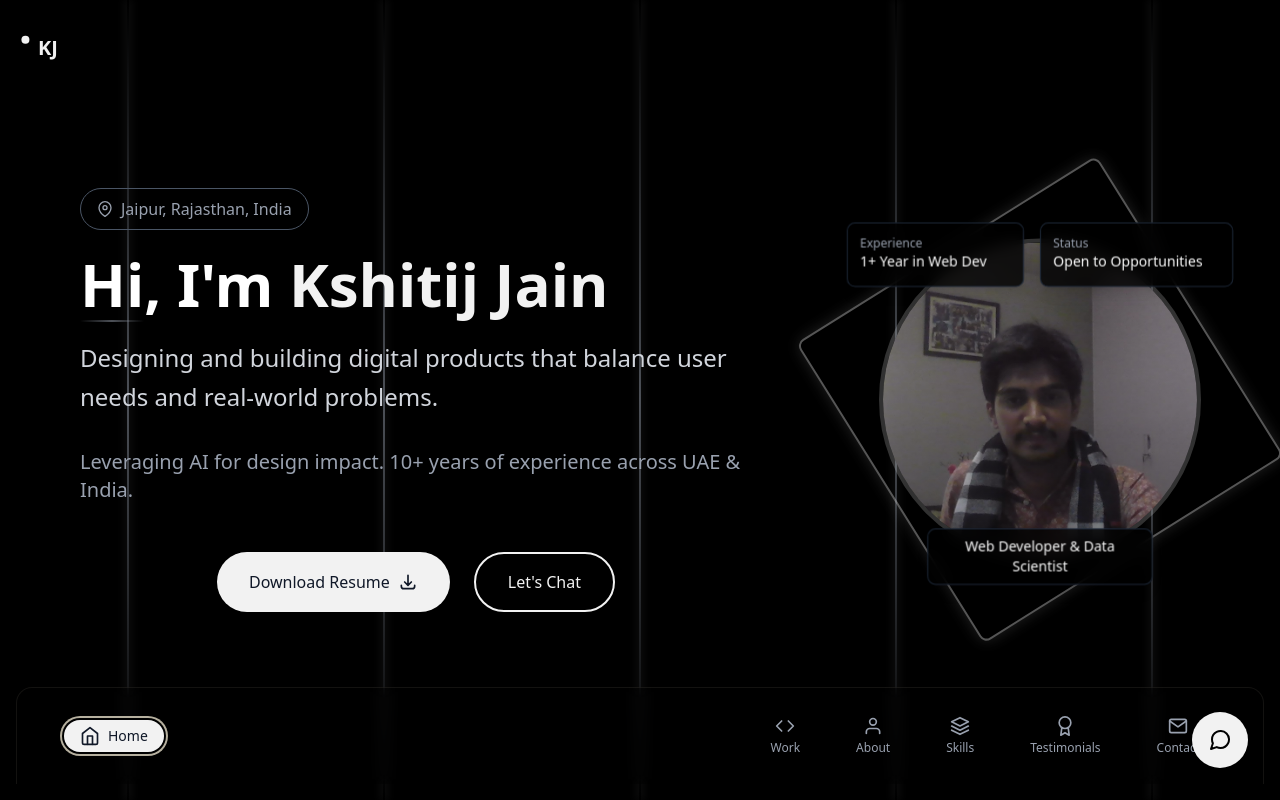
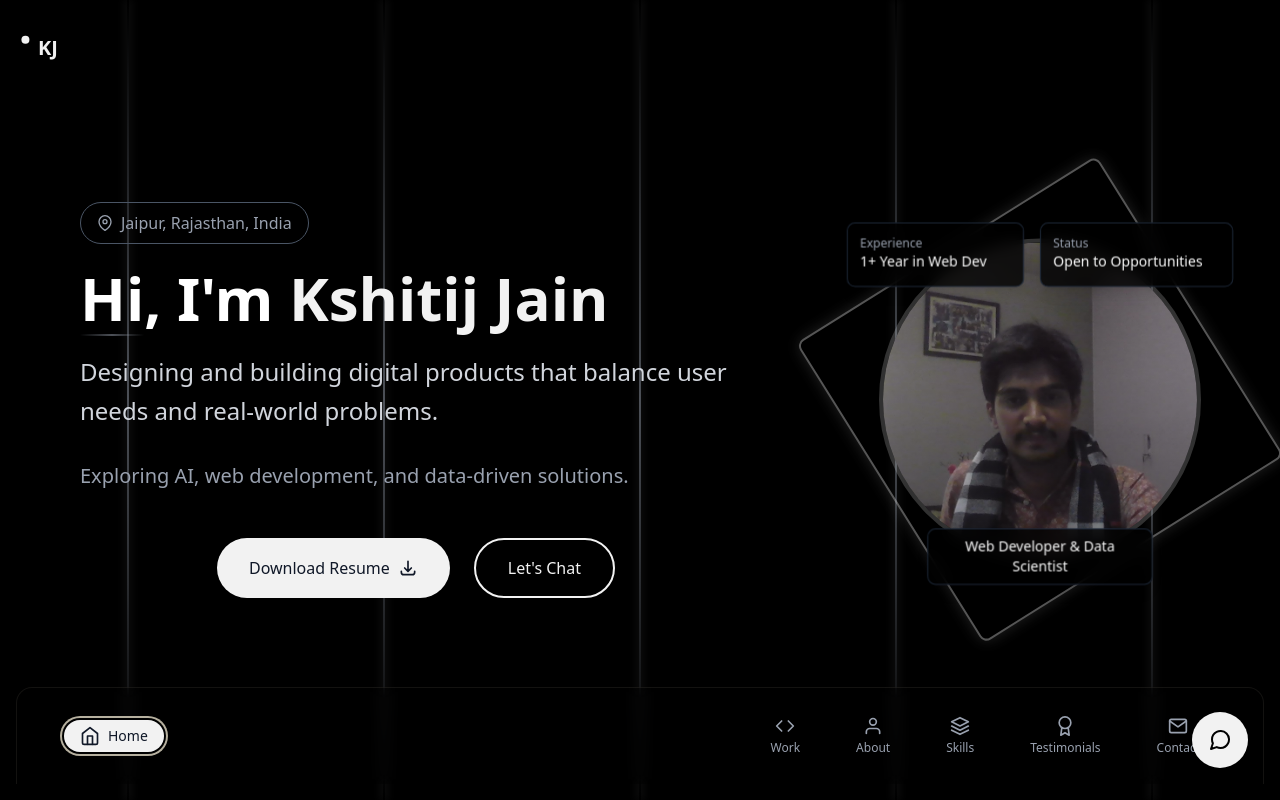
Before and after one commit to NEGO2522/Portfolio-one, a React (Vite) app: page / in a window 1280 px wide. Shown: the top 800 px of the page. Built offline with nearby package versions, Linux system fonts and the light colour scheme.

Commit message:
Update the content

```diff
--- a/src/Pages/Home.jsx
+++ b/src/Pages/Home.jsx
@@ -132,7 +132,7 @@ export default function Home() {
               animate={{ opacity: 1, y: 0 }}
               transition={{ delay: 0.4, duration: 0.8 }}
             >
-              Leveraging AI for design impact. 10+ years of experience across UAE & India.
+              Exploring AI, web development, and data-driven solutions.
             </motion.p>
 
             <motion.div
```
